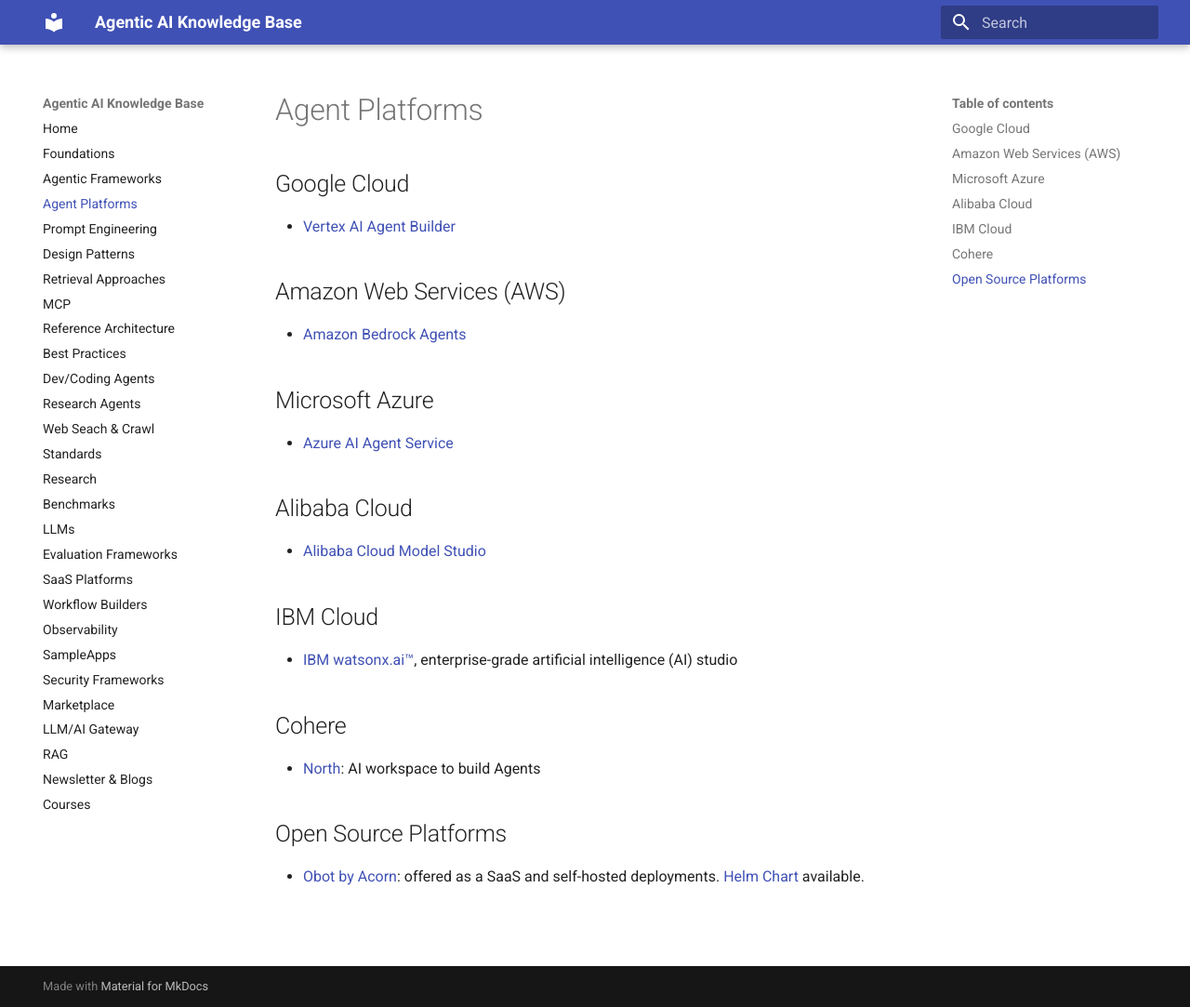
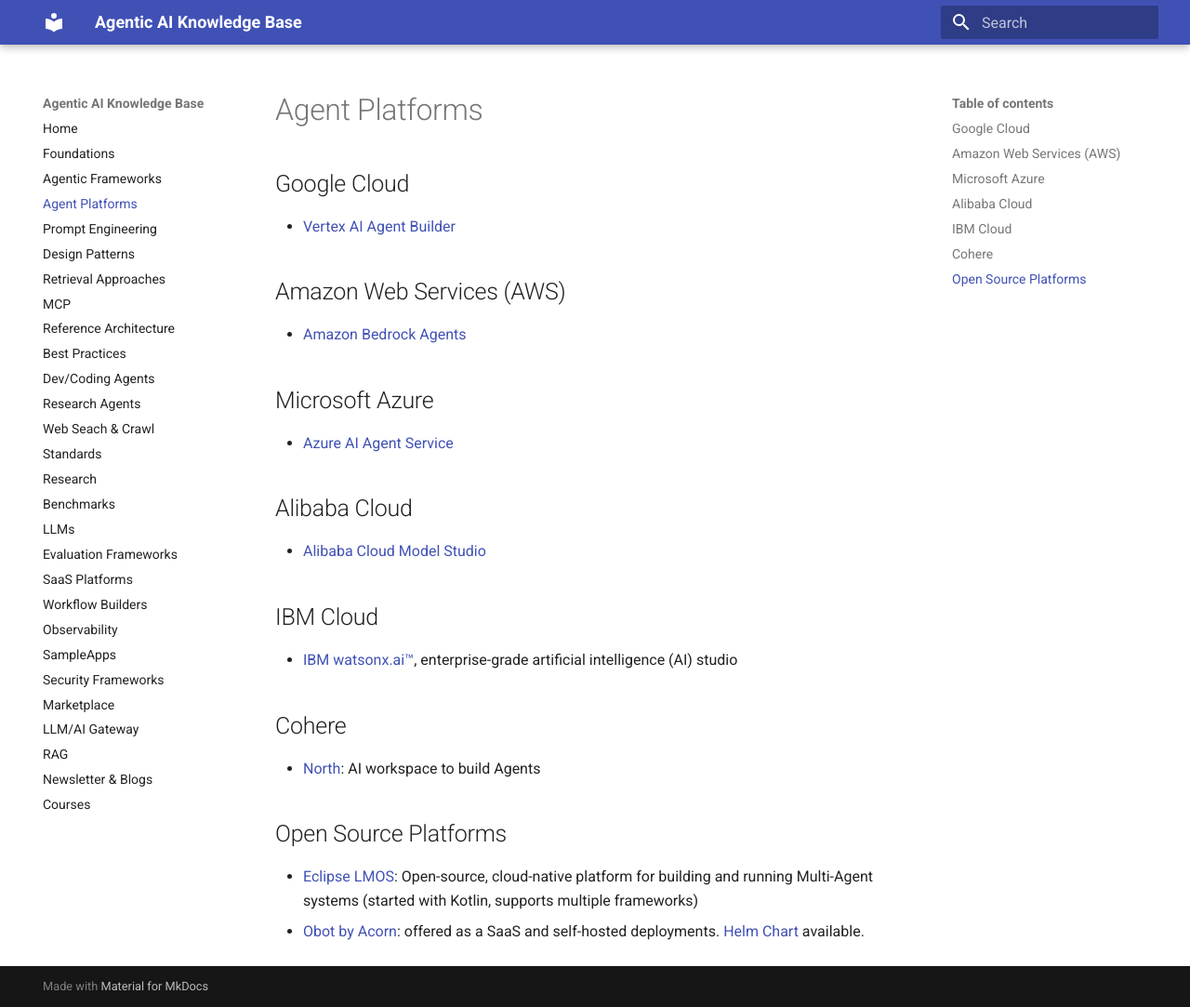
Before and after one commit to ankurkumarz/agentic-ai-knowledge-base, an MkDocs documentation site: the page built from docs/AgentPlatforms/README.md, in a window 1280 px wide and 1083 px high. Shown: the whole window at 93% size. Built offline with MkDocs 1.6.1 and Material for MkDocs 9.7.7, drawn with Linux system fonts in a browser that asks for light colours.

Commit message:
Update README.md

```diff
--- a/docs/AgentPlatforms/README.md
+++ b/docs/AgentPlatforms/README.md
@@ -25,4 +25,5 @@
 
 ## Open Source Platforms
 
+- [Eclipse LMOS](https://eclipse.dev/lmos/): Open-source, cloud-native platform for building and running Multi-Agent systems (started with Kotlin, supports multiple frameworks)
 - [Obot by Acorn](https://www.acorn.io/): offered as a SaaS and self-hosted deployments. [Helm Chart](https://charts.obot.ai/) available.
```
